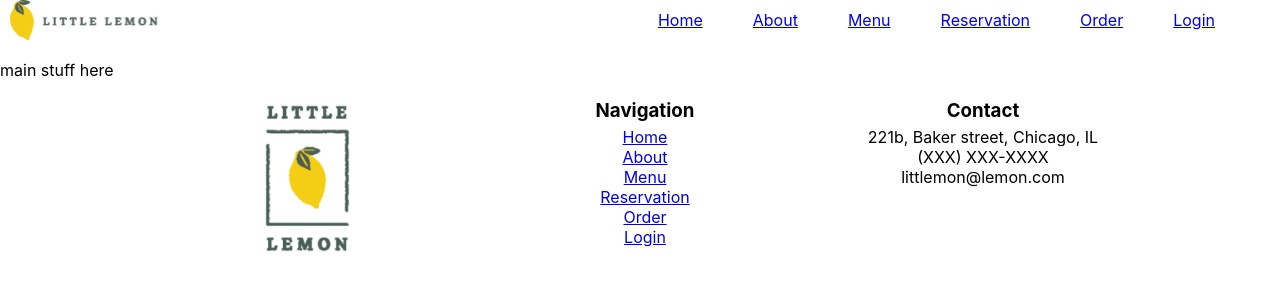
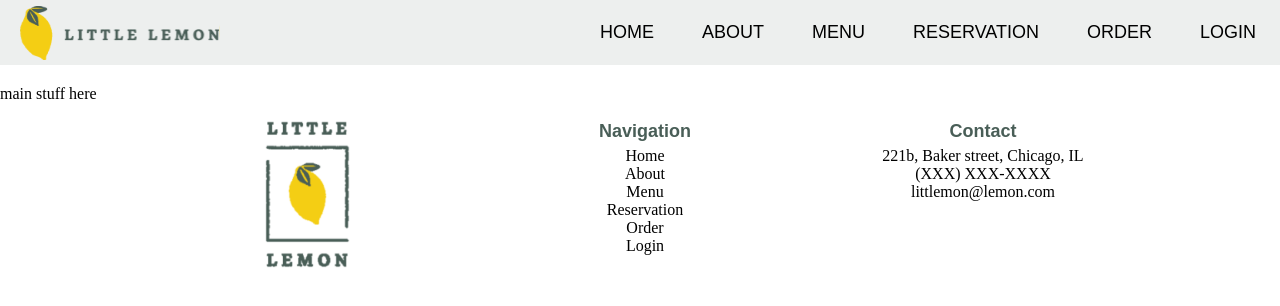
Before and after one commit to Evangelinejp/final-project, a React (Create React App) app in the folder final-project/: page / in a window 1280 px wide. Shown: the top 306 px of the page. Built offline with nearby package versions, Linux system fonts and the light colour scheme.

Commit message:
styled header and footer

```diff
--- a/final-project/src/components/Nav/Nav.js
+++ b/final-project/src/components/Nav/Nav.js
@@ -5,12 +5,12 @@ function Nav() {
 
     return(
         <nav id="topNav" className="nav">
-                <a href="/">Home</a>
-                <a href="/">About</a>
-                <a href="/">Menu</a>
-                <a href="/">Reservation</a>
-                <a href="/">Order</a>
-                <a href="/">Login</a>
+                <a href="/">HOME</a>
+                <a href="/">ABOUT</a>
+                <a href="/">MENU</a>
+                <a href="/">RESERVATION</a>
+                <a href="/">ORDER</a>
+                <a href="/">LOGIN</a>
         </nav>
     )
 }
--- a/final-project/src/index.css
+++ b/final-project/src/index.css
@@ -5,8 +5,7 @@ body {
   margin: 0;
 
 
-  font-family: -apple-system, BlinkMacSystemFont, 'Segoe UI', 'Roboto', 'Oxygen',
-    'Ubuntu', 'Cantarell', 'Fira Sans', 'Droid Sans', 'Helvetica Neue',
+  font-family: -apple-system, BlinkMacSystemFont, 'Karla'
     sans-serif;
   -webkit-font-smoothing: antialiased;
   -moz-osx-font-smoothing: grayscale;
@@ -14,9 +13,9 @@ body {
 
 /* Header and navbar stuff */
 header {
-  padding-left: 10px;
-  padding-right: 40px;
+  padding-left: 20px;
   grid-area: header;
+  background-color: #edefee;
 }
 .header-wrapper {
   margin-bottom: 20px;
@@ -32,7 +31,10 @@ header {
 
 
 
-@media only screen and (max-width: 799px) {
+@media only screen and (max-width: 960px) {
+  header {
+    padding-right: 40px;
+  }
   .headerHamburger {
     margin-left: auto;
   }
@@ -54,28 +56,51 @@ header nav {
   display: flex;
   flex-flow: row wrap;
   justify-content: space-evenly;
+  height: auto;
 }
 
-nav a {
+header a:hover, a:active {
+  background-color: #495e57;
+  color: white;
+}
+
+header nav a {
+    /*display on mobile*/
     display: inline;
-    padding-left: 10px;
-    padding-right: 10px;
+    padding-left: 20px;
+    padding-right: 20px;
     padding-top: 10px;
     padding-bottom: 10px;
+
+    /*styling*/
+    font-family: "Markazi Text", sans-serif;
+    font-size: 18px;
+    text-decoration: none;
+    font-weight: 500;
+    color: black;
 }
 
 
-header img {
+.headerLogo {
+  display: block;
+  width: 200px;
+  height: 54px;
+  padding-top: 5px;
+  padding-bottom: 5px;
+}
+
+.headerHamburger {
   display: block;
 }
 
-header a:hover {
-  background-color: #495e57
-}
 
 /* main content */
 .main {
   grid-area: main;
+
+  /*default fonts for main*/
+  font-family: "Markazi Text", serif;
+  color: black;
 }
 
 /* footer content */
@@ -93,7 +118,7 @@ footer {
 footer img {
   display: block;
   margin: auto;
-  margin-top: 22px;
+  margin-top: 15px;
   width: 100px;
   height: auto;
 }
@@ -101,16 +126,31 @@ footer img {
 footer h3 {
   margin-bottom: 0;
   padding-bottom: 5px;
+  font-family: "Karla", sans-serif;
+  font-size: 18px;
+  color: #495e57;
 }
 
 footer ul {
   list-style-type: none;
   margin: 0;
   padding: 0;
+  font-family: "Markazi Text", serif;
+  font-size: 16px;
+  color: black;
+}
+
+footer a {
+  color: black;
+  text-decoration: none;
+}
+
+footer a:hover, a:active {
+  color: #f4ce14;
 }
 
 /* desktop responsiveness code here */
-@media only screen and (min-width: 800px) {
+@media only screen and (min-width: 961px) {
 
   .header-wrapper {
     margin-bottom: 20px;
@@ -119,7 +159,6 @@ footer ul {
     flex-wrap: wrap;
     justify-content: space-between;
     width: 100%;
-    align-items: center;
   }
 
   .headerHamburger {
@@ -136,12 +175,13 @@ footer ul {
 
   header nav a {
     display: inline;
-    padding-left: 25px;
-    padding-right: 25px;
-    padding-top: 10px;
-    padding-bottom: 10px;
+    padding-left: 24px;
+    padding-right: 24px;
+    padding-top: 22px;
+    padding-bottom: 22px;
   }
-
+}
+@media only screen and (min-width: 769px) {
   /*footer*/
   footer {
     margin-left: 10%;
```
